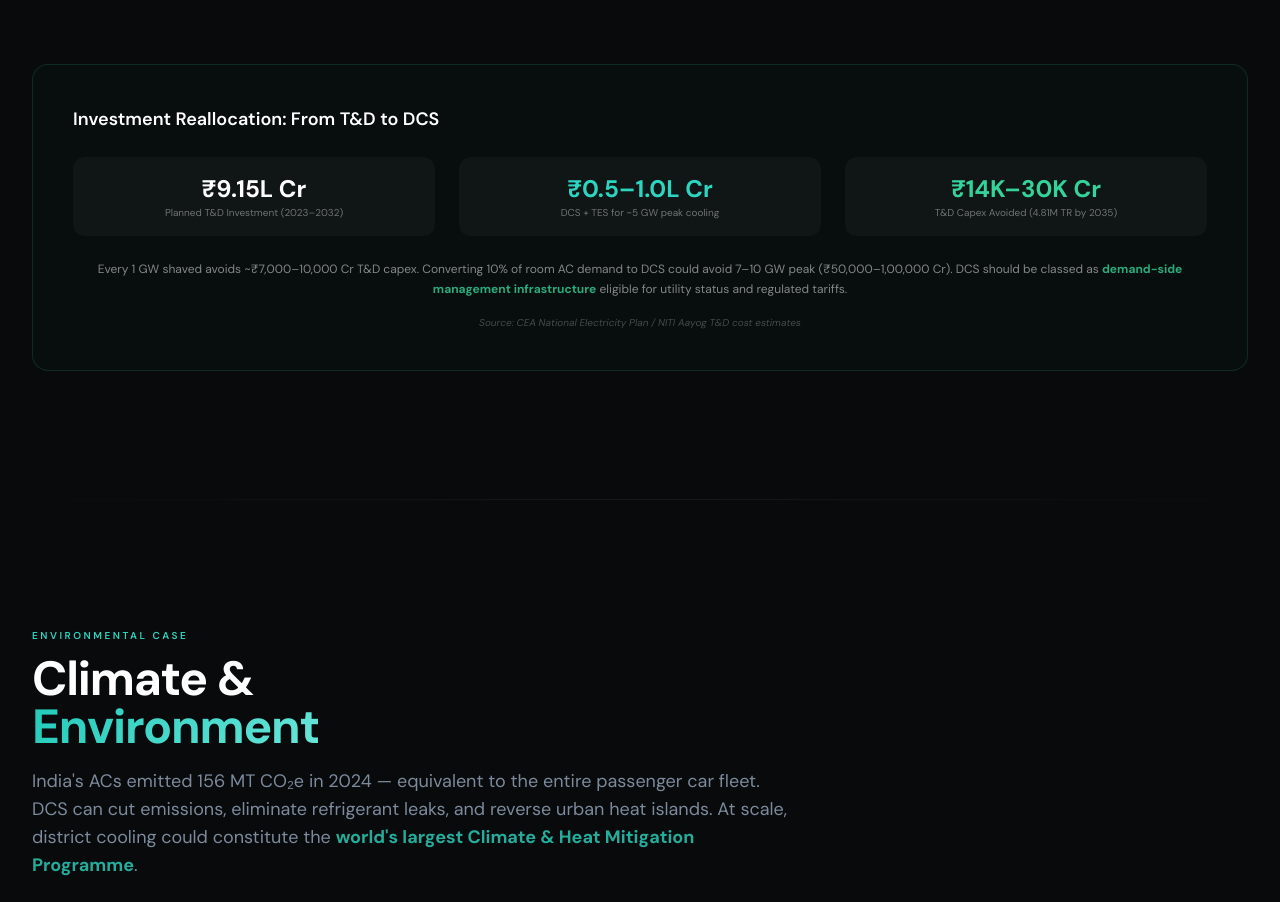
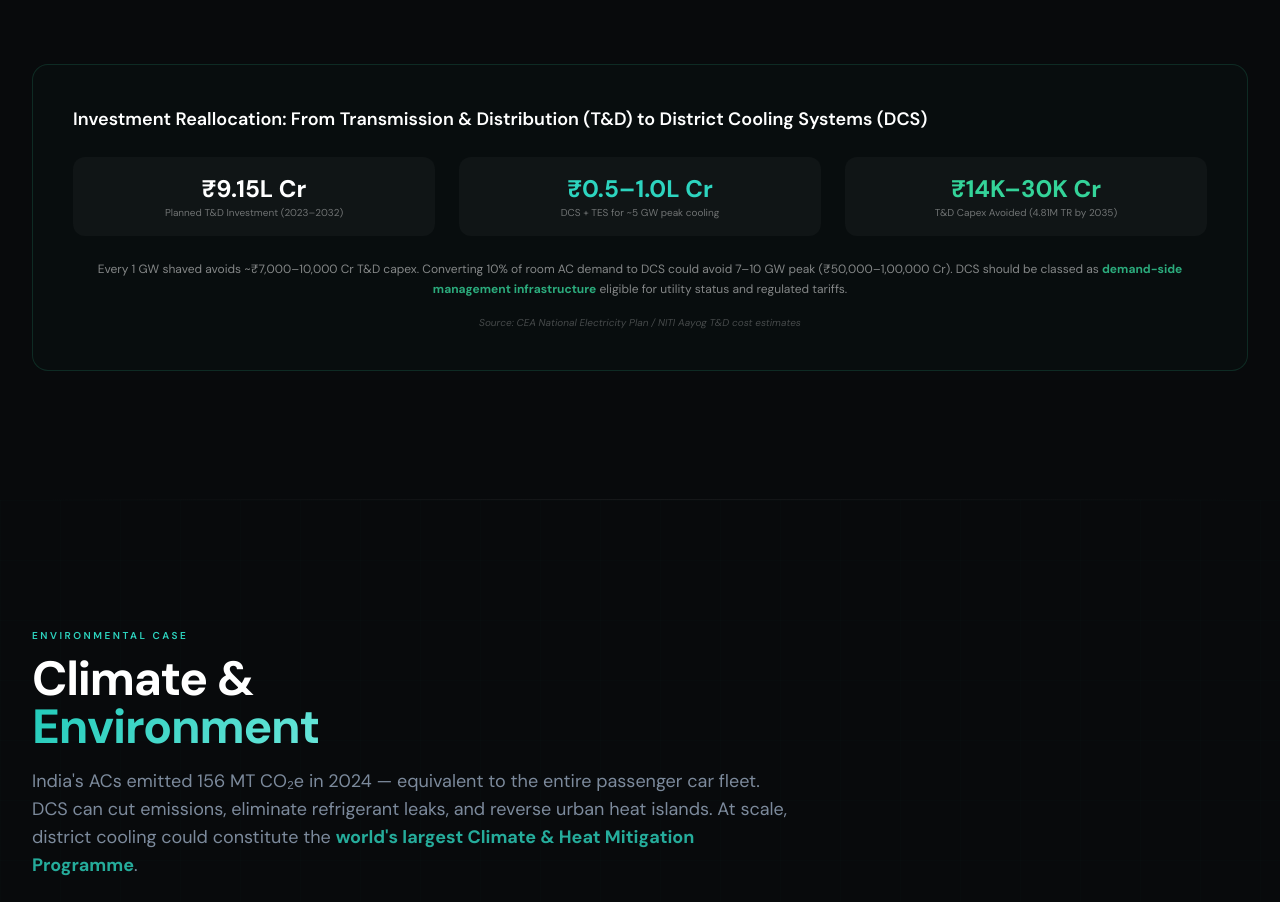
Before and after one commit to perlasudheer-rgb/TANDAV-DCS-India, a Next.js app: page / in a window 1280 px wide. Shown: the part 10007-10909 px from the top of the page. Built offline with nearby package versions, Linux system fonts and the light colour scheme.

Commit message:
Update Investment Reallocation title with full forms of T&D and DCS

```diff
--- a/src/components/sections/ElectricityDistribution.tsx
+++ b/src/components/sections/ElectricityDistribution.tsx
@@ -418,7 +418,7 @@ export default function ElectricityDistribution() {
             data-design-id="ed-td-title"
             className="text-lg font-semibold text-white mb-6"
           >
-            Investment Reallocation: From T&D to DCS
+            Investment Reallocation: From Transmission & Distribution (T&D) to District Cooling Systems (DCS)
           </h3>
           <div className="grid md:grid-cols-3 gap-6 mb-6">
             <div
```
